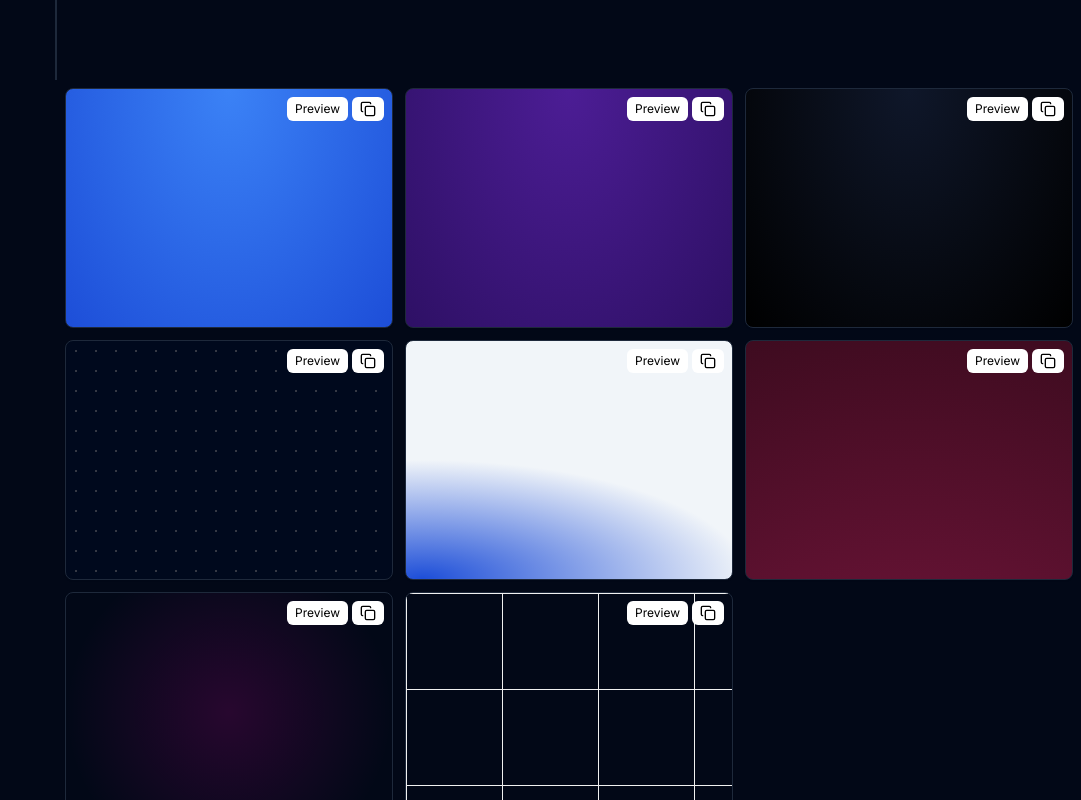
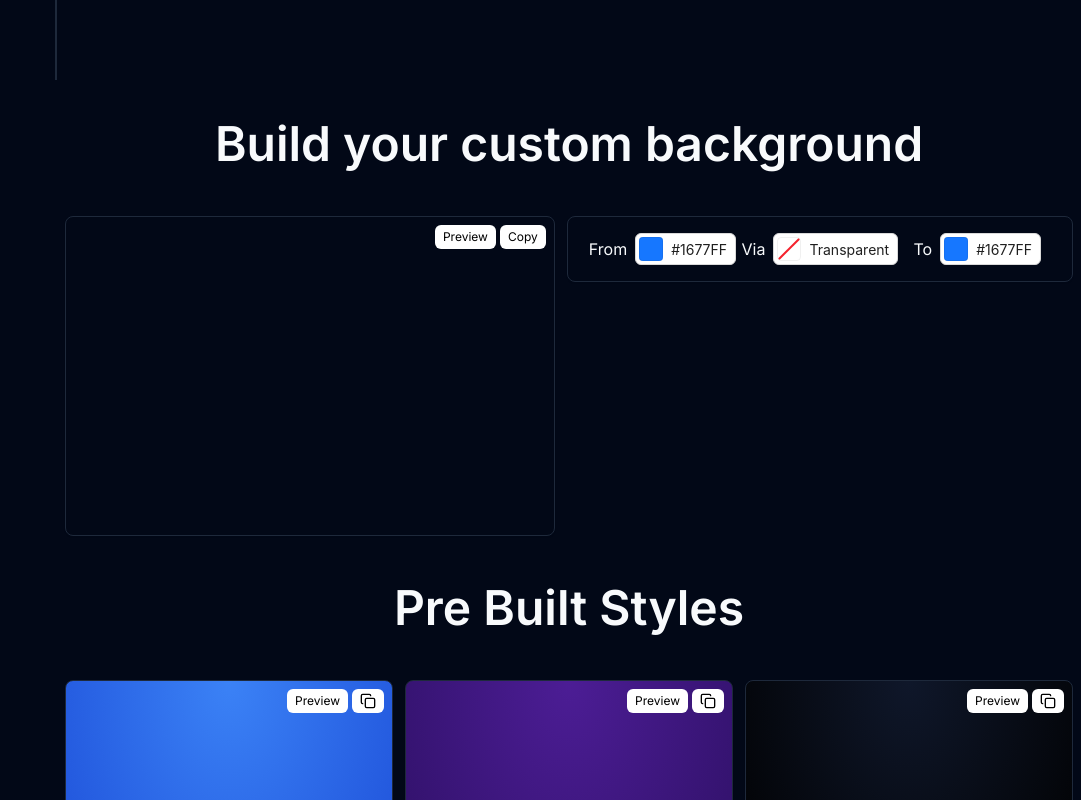
Before and after one commit to faisal004/BG, a Next.js app: page /background in a window 1280 px wide. Shown: the part 720-1520 px from the top of the page, without its empty margins (199-1280 px from the left). Built offline with nearby package versions, Linux system fonts and the light colour scheme.

Commit message:
added : custom color component added

```diff
--- /dev/null
+++ b/Store/customBackgroundStore.ts
@@ -0,0 +1,24 @@
+import { create } from 'zustand';
+
+
+interface ColorState {
+    from: string | null;
+    via: string | null;
+    to: string | null;
+}
+
+interface ColorStore {
+    colors: ColorState;
+    setColors: (newColors: Partial<ColorState>) => void;
+}
+const useCustomBgStore = create<ColorStore>((set) => ({
+    colors: {
+        from: null,
+        via: null,
+        to: null,
+    },
+    setColors: (newColors) =>
+        set((state) => ({ colors: { ...state.colors, ...newColors } })),
+}));
+
+export default useCustomBgStore;
--- /dev/null
+++ b/app/(main)/background/_components/custom-background.tsx
@@ -0,0 +1,77 @@
+'use client'
+import { Card } from '@/components/ui/card'
+import { useBackgroundStore } from '@/Store/backgroundStore'
+import useCustomBgStore from '@/Store/customBackgroundStore'
+
+import { ColorPicker } from 'antd'
+
+const CustomBackground = () => {
+  const { colors, setColors } = useCustomBgStore()
+  const { backgroundColor, setBgValue } = useBackgroundStore()
+  const backgroundColorForTailwind = `bg-[radial-gradient(ellipse_at_top,_var(--tw-gradient-stops))] from-[${colors.from}]  to-[${colors.to}]`
+    const handlePreview = () => {
+      setBgValue(backgroundColorForTailwind)
+    }
+  const gradient = `radial-gradient(ellipse at bottom, ${
+    colors.from || 'transparent'
+  }, ${colors.to || 'transparent'})`
+
+  const backgroundStyle = {
+    background: gradient,
+  }
+
+  return (
+    <div className="flex md:flex-row flex-col justify-between w-full gap-3">
+      <Card
+        className={`h-80 w-full flex items-center  justify-center relative  `}
+        style={backgroundStyle}
+      >
+        <div className={`flex absolute top-2 right-2 gap-1`}>
+          <button className="py-0 bg-white rounded-md px-2 text-black h-6 text-xs"  onClick={handlePreview}>
+            Preview
+          </button>{' '}
+          <button className="py-0 bg-white rounded-md px-2 text-black h-6 text-xs">
+            Copy
+          </button>
+        </div>
+      </Card>
+
+      <Card
+        className={`h-fit w-full  items-start  justify-center relative p-4 grid grid-cols-3  `}
+      >
+        <div className="flex gap-2 items-center justify-center">
+          <div>From</div>
+          <ColorPicker
+            value={colors.from || '#1677FF'}
+            onChange={(color, hex) => {
+              setColors({ ...colors, from: hex || null })
+            }}
+            showText
+          />
+        </div>
+        <div className="flex gap-2 items-center justify-center">
+          <div>Via</div>
+          <ColorPicker
+            value={colors.via || ''}
+            onChange={(color, hex) => {
+              setColors({ ...colors, via: hex || null })
+            }}
+            showText
+          />
+        </div>
+        <div className="flex gap-2 items-center justify-center">
+          <div>To</div>
+          <ColorPicker
+            value={colors.to || '#1677FF'}
+            onChange={(color, hex) => {
+              setColors({ ...colors, to: hex || null })
+            }}
+            showText
+          />
+        </div>
+      </Card>
+    </div>
+  )
+}
+
+export default CustomBackground
--- a/app/(main)/background/page.tsx
+++ b/app/(main)/background/page.tsx
@@ -2,6 +2,7 @@
 import { Button } from '@/components/ui/button'
 import BackgroundColorCard from './_components/background-card'
 import { useBackgroundStore } from '@/Store/backgroundStore'
+import CustomBackground from './_components/custom-background'
 
 const Background = () => {
   const { backgroundColor, setBgValue } = useBackgroundStore()
@@ -10,7 +11,7 @@ const Background = () => {
   }
   return (
     <div className="flex flex-col items-center justify-center w-full   ">
-      <div className="flex flex-col gap-4 items-center justify-center h-screen md:text-5xl text-3xl text-center p-3 font-semibold tracking-wider">
+      <div className="flex flex-col gap-4 items-center justify-center h-screen md:text-5xl text-3xl text-center p-3 font-semibold   max-w-[1200px] ">
        <div>
        Collection of different background color and also you can make one of
         you own
@@ -20,14 +21,25 @@ const Background = () => {
        </Button>
 
       </div>
+      <div className='md:text-5xl text-3xl font-semibold my-10 text-center'>
+      Build your custom background
+        </div>
+      <div className='w-full  max-w-[1200px] p-2'>
+        <CustomBackground/>
+      </div>
+      <div className='md:text-5xl text-3xl font-semibold my-10 text-center'>
+      Pre Built Styles
+        </div>
       <div className="grid md:grid-cols-3 grid-cols-1 gap-3 w-full max-w-[1200px] p-2 ">
-        <BackgroundColorCard bg="bg-[radial-gradient(ellipse_at_top,_var(--tw-gradient-stops))] from-blue-500 to-blue-700" />
+
+        <BackgroundColorCard bg="bg-[radial-gradient(ellipse_at_top,_var(--tw-gradient-stops))] from-blue-500  to-blue-700" />
         <BackgroundColorCard bg="bg-[radial-gradient(ellipse_at_top,_var(--tw-gradient-stops))] from-violet-900 to-violet-950" />
         <BackgroundColorCard bg="bg-[radial-gradient(ellipse_at_top,_var(--tw-gradient-stops))] from-slate-900 to-black text-white" />
         <BackgroundColorCard bg="bg-[radial-gradient(#ffffff33_1px,#00091d_1px)] bg-[size:20px_20px] text-white" />
         <BackgroundColorCard bg="bg-[radial-gradient(100%_50%_at_5%_100%,_var(--tw-gradient-stops))] from-blue-700 to-slate-100 text-black" />
 
         <BackgroundColorCard bg="bg-[radial-gradient(circle_1000px_at_50%_500px,_var(--tw-gradient-stops))] from-pink-900 to-black text-white" />
+        {/* <BackgroundColorCard bg="bg-[conic-gradient(#9233ea,#db2777,#2564eb)]" /> */}
 
         <BackgroundColorCard bg="bg-[radial-gradient(circle_farthest-side,rgba(255,0,182,.15),rgba(255,255,255,0))]" />
         <BackgroundColorCard bg="bg-[linear-gradient(to_right,#f0f0f0_1px,transparent_1px),linear-gradient(to_bottom,#f0f0f0_1px,transparent_1px)] bg-[size:6rem_6rem] " />
--- a/app/template.tsx
+++ b/app/template.tsx
@@ -1,7 +1,8 @@
-"use client"
-import { useBackgroundStore } from "@/Store/backgroundStore";
+'use client'
+import { useBackgroundStore } from '@/Store/backgroundStore'
 
 export default function Template({ children }: { children: React.ReactNode }) {
-    const { backgroundColor, setBgValue } = useBackgroundStore();
-    return <div className={backgroundColor}>{children}</div>
-  }
+  const { backgroundColor, setBgValue } = useBackgroundStore()
+  console.log(backgroundColor)
+  return <div className={backgroundColor}>{children}</div>
+}
--- a/package.json
+++ b/package.json
@@ -13,6 +13,7 @@
     "@radix-ui/react-slot": "^1.0.2",
     "@vercel/analytics": "^1.2.2",
     "@vercel/speed-insights": "^1.0.10",
+    "antd": "^5.16.2",
     "class-variance-authority": "^0.7.0",
     "clsx": "^2.1.0",
     "fix-hydration": "^1.0.2",
@@ -20,7 +21,9 @@
     "next": "14.1.4",
     "next-themes": "^0.3.0",
     "react": "^18",
+    "react-colorful": "^5.6.1",
     "react-dom": "^18",
+    "react-pick-color": "^2.0.0",
     "tailwind-merge": "^2.2.2",
     "tailwindcss-animate": "^1.0.7",
     "zustand": "^4.5.2"
```
Also changed, not shown: 1 other file (tests, documents, lock files or other folders).
